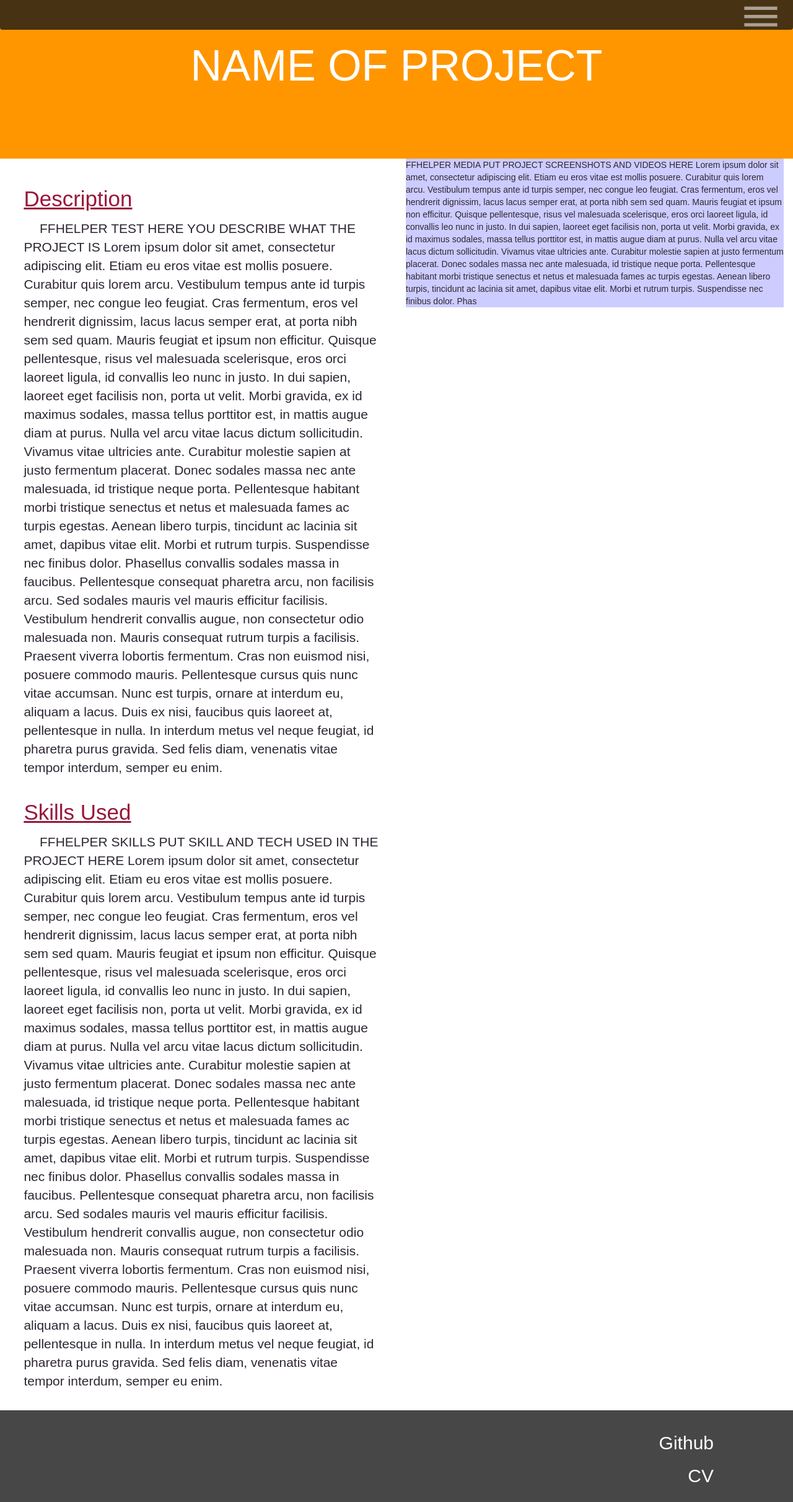
After one commit to BarnettMichael/website, a Django app: page /projects/ffhelper in a window 1280 px wide. The commit adds this page. Shown: the whole page at 62% size. Run offline with Django 3.2, Linux system fonts and the light colour scheme; some libraries are stand-ins or nearby versions.

Commit message:
added views, url, and html files for projects, started building project_template.html

```diff
--- /dev/null
+++ b/website/static/css/projects.css
@@ -0,0 +1,50 @@
+.header {
+    height: 35vh;
+    background-color: rgb(255, 150, 0);
+
+    }
+
+.project_title {
+    text-align: center;
+    position: relative;
+    top: 10vh;
+    font-size 3em;
+    text-decoration: none;
+    font-size: 5em;
+    padding-top: 0px;
+    }
+
+.section_title {
+    color: rgb(153,23,60);
+    font-size: 2.5em;
+    text-decoration: underline;
+    margin-bottom: 1vh;
+    }
+
+.text_column {
+    padding-left: 3vw;
+    padding-right: 2vw;
+    }
+
+.project_description {
+    margin-top: 5vh;
+    margin-bottom: 4vh;
+    }
+
+.project_description_text {
+    text-indent: 2vw;
+    font-size: 1.5em;
+    }
+
+.project_skills {
+    margin-bottom: 4vh;
+    }
+
+.project_skills_text {
+    text-indent: 2vw;
+    font-size: 1.5em;
+    }
+
+.project_media {
+    background-color: rgba(0, 0, 255, 0.2);
+    }
--- a/website/templates/website/index.html
+++ b/website/templates/website/index.html
@@ -6,8 +6,7 @@
 {% block head_title %}Home Page {% endblock %}
 
 {% block navbar %}
-
-<nav class="navbar" xmlns="http://www.w3.org/1999/html">
+<nav class="navbar">
     <div class="nav_menu_button">
         <img class="button_image" src="{% static 'img/menu_dark.png' %}">
     </div>
@@ -107,7 +106,7 @@
         <h1 class="portfolio_section--title">Projects</h1>
         <div class="portfolio_section--content row">
             <div class="portfolio_project col-md-3" id="score_prediction_challenge">
-                <a href="{% url 'rwc_home' %}">
+                <a href="{% url 'project_score_predictor' %}">
                     <div class="project_background"
                          style="background-image: url({% static 'img/score_predictor_splash.png' %})">
                         <div class="project_button">
@@ -120,7 +119,7 @@
                 </a>
             </div>
             <div class="portfolio_project col-md-3" id="ffhelper">
-                <a href="">
+                <a href="{% url 'project_ffhelper' %}">
                     <div class="project_background"
                          style="background-image: url({% static 'img/FFHelperRunning.png' %})">
                         <div class="project_button">
@@ -133,7 +132,7 @@
                 </a>
             </div>
             <div class="portfolio_project col-md-3" id="loot_filter_generator">
-                <a href="">
+                <a href="{% url 'project_lootfilter' %}">
                     <div class="project_background"
                          style="background-image: url({% static 'img/loot_filter_splash.png' %})">
                         <div class="project_button">
--- /dev/null
+++ b/website/templates/website/project_ffhelper.html
@@ -0,0 +1,27 @@
+{% extends "website/project_template.html" %}
+{% load staticfiles %}
+
+
+
+{% block head_title %}Fantasy Football Helper Project{% endblock %}
+
+{% block project_description %}
+FFHELPER TEST
+HERE YOU DESCRIBE WHAT THE PROJECT IS
+Lorem ipsum dolor sit amet, consectetur adipiscing elit. Etiam eu eros vitae est mollis posuere. Curabitur quis lorem arcu. Vestibulum tempus ante id turpis semper, nec congue leo feugiat. Cras fermentum, eros vel hendrerit dignissim, lacus lacus semper erat, at porta nibh sem sed quam. Mauris feugiat et ipsum non efficitur. Quisque pellentesque, risus vel malesuada scelerisque, eros orci laoreet ligula, id convallis leo nunc in justo. In dui sapien, laoreet eget facilisis non, porta ut velit. Morbi gravida, ex id maximus sodales, massa tellus porttitor est, in mattis augue diam at purus. Nulla vel arcu vitae lacus dictum sollicitudin. Vivamus vitae ultricies ante. Curabitur molestie sapien at justo fermentum placerat. Donec sodales massa nec ante malesuada, id tristique neque porta. Pellentesque habitant morbi tristique senectus et netus et malesuada fames ac turpis egestas. Aenean libero turpis, tincidunt ac lacinia sit amet, dapibus vitae elit.
+Morbi et rutrum turpis. Suspendisse nec finibus dolor. Phasellus convallis sodales massa in faucibus. Pellentesque consequat pharetra arcu, non facilisis arcu. Sed sodales mauris vel mauris efficitur facilisis. Vestibulum hendrerit convallis augue, non consectetur odio malesuada non. Mauris consequat rutrum turpis a facilisis. Praesent viverra lobortis fermentum. Cras non euismod nisi, posuere commodo mauris. Pellentesque cursus quis nunc vitae accumsan. Nunc est turpis, ornare at interdum eu, aliquam a lacus. Duis ex nisi, faucibus quis laoreet at, pellentesque in nulla. In interdum metus vel neque feugiat, id pharetra purus gravida. Sed felis diam, venenatis vitae tempor interdum, semper eu enim.
+{% endblock %}
+
+{% block project_skills %}
+FFHELPER SKILLS
+PUT SKILL AND TECH USED IN THE PROJECT HERE
+Lorem ipsum dolor sit amet, consectetur adipiscing elit. Etiam eu eros vitae est mollis posuere. Curabitur quis lorem arcu. Vestibulum tempus ante id turpis semper, nec congue leo feugiat. Cras fermentum, eros vel hendrerit dignissim, lacus lacus semper erat, at porta nibh sem sed quam. Mauris feugiat et ipsum non efficitur. Quisque pellentesque, risus vel malesuada scelerisque, eros orci laoreet ligula, id convallis leo nunc in justo. In dui sapien, laoreet eget facilisis non, porta ut velit. Morbi gravida, ex id maximus sodales, massa tellus porttitor est, in mattis augue diam at purus. Nulla vel arcu vitae lacus dictum sollicitudin. Vivamus vitae ultricies ante. Curabitur molestie sapien at justo fermentum placerat. Donec sodales massa nec ante malesuada, id tristique neque porta. Pellentesque habitant morbi tristique senectus et netus et malesuada fames ac turpis egestas. Aenean libero turpis, tincidunt ac lacinia sit amet, dapibus vitae elit.
+Morbi et rutrum turpis. Suspendisse nec finibus dolor. Phasellus convallis sodales massa in faucibus. Pellentesque consequat pharetra arcu, non facilisis arcu. Sed sodales mauris vel mauris efficitur facilisis. Vestibulum hendrerit convallis augue, non consectetur odio malesuada non. Mauris consequat rutrum turpis a facilisis. Praesent viverra lobortis fermentum. Cras non euismod nisi, posuere commodo mauris. Pellentesque cursus quis nunc vitae accumsan. Nunc est turpis, ornare at interdum eu, aliquam a lacus. Duis ex nisi, faucibus quis laoreet at, pellentesque in nulla. In interdum metus vel neque feugiat, id pharetra purus gravida. Sed felis diam, venenatis vitae tempor interdum, semper eu enim.
+{% endblock %}
+
+{% block project_media %}
+FFHELPER MEDIA
+PUT PROJECT SCREENSHOTS AND VIDEOS HERE
+Lorem ipsum dolor sit amet, consectetur adipiscing elit. Etiam eu eros vitae est mollis posuere. Curabitur quis lorem arcu. Vestibulum tempus ante id turpis semper, nec congue leo feugiat. Cras fermentum, eros vel hendrerit dignissim, lacus lacus semper erat, at porta nibh sem sed quam. Mauris feugiat et ipsum non efficitur. Quisque pellentesque, risus vel malesuada scelerisque, eros orci laoreet ligula, id convallis leo nunc in justo. In dui sapien, laoreet eget facilisis non, porta ut velit. Morbi gravida, ex id maximus sodales, massa tellus porttitor est, in mattis augue diam at purus. Nulla vel arcu vitae lacus dictum sollicitudin. Vivamus vitae ultricies ante. Curabitur molestie sapien at justo fermentum placerat. Donec sodales massa nec ante malesuada, id tristique neque porta. Pellentesque habitant morbi tristique senectus et netus et malesuada fames ac turpis egestas. Aenean libero turpis, tincidunt ac lacinia sit amet, dapibus vitae elit.
+Morbi et rutrum turpis. Suspendisse nec finibus dolor. Phas
+{% endblock %}
--- /dev/null
+++ b/website/templates/website/project_template.html
@@ -0,0 +1,84 @@
+{% extends "website/index.html" %}
+{% load staticfiles %}
+
+
+
+{% block head_title %}Project Test Page {% endblock %}
+
+{% block head_css %}
+<link rel="stylesheet" href="{% static 'css/projects.css' %}" type="text/css">
+{% endblock %}
+
+{% block navbar %}
+<nav class="navbar">
+    <div class="nav_menu_button">
+        <img class="button_image" src="{% static 'img/menu_dark.png' %}">
+    </div>
+    <div class="nav_options">
+        <div class="page_title">
+            <h1>Project</h1>
+        </div></br>
+        <a href="{% url 'home' %}">
+            <div class="nav_option">Portfolio</div>
+        </a>
+        <a href="{% static 'BarnettMichaelCV.pdf' %}">
+            <div class="nav_option">CV</div>
+        </a></br>
+    </div>
+</nav>
+{% endblock %}
+
+{% block content %}
+
+<header class="header">
+    <div class="project_title">
+        {% block content_title %} NAME OF PROJECT {% endblock %}
+    </div>
+</header>
+<div class="container-fluid">
+    <div class="row">
+        <div class="col-md-6 text_column">
+            <section class="project_description">
+                <div class="section_title">Description</div>
+                <div class="project_description_text">
+                {% block project_description %}
+
+                HERE YOU DESCRIBE WHAT THE PROJECT IS
+                Lorem ipsum dolor sit amet, consectetur adipiscing elit. Etiam eu eros vitae est mollis posuere. Curabitur quis lorem arcu. Vestibulum tempus ante id turpis semper, nec congue leo feugiat. Cras fermentum, eros vel hendrerit dignissim, lacus lacus semper erat, at porta nibh sem sed quam. Mauris feugiat et ipsum non efficitur. Quisque pellentesque, risus vel malesuada scelerisque, eros orci laoreet ligula, id convallis leo nunc in justo. In dui sapien, laoreet eget facilisis non, porta ut velit. Morbi gravida, ex id maximus sodales, massa tellus porttitor est, in mattis augue diam at purus. Nulla vel arcu vitae lacus dictum sollicitudin. Vivamus vitae ultricies ante. Curabitur molestie sapien at justo fermentum placerat. Donec sodales massa nec ante malesuada, id tristique neque porta. Pellentesque habitant morbi tristique senectus et netus et malesuada fames ac turpis egestas. Aenean libero turpis, tincidunt ac lacinia sit amet, dapibus vitae elit.
+                Morbi et rutrum turpis. Suspendisse nec finibus dolor. Phasellus convallis sodales massa in faucibus. Pellentesque consequat pharetra arcu, non facilisis arcu. Sed sodales mauris vel mauris efficitur facilisis. Vestibulum hendrerit convallis augue, non consectetur odio malesuada non. Mauris consequat rutrum turpis a facilisis. Praesent viverra lobortis fermentum. Cras non euismod nisi, posuere commodo mauris. Pellentesque cursus quis nunc vitae accumsan. Nunc est turpis, ornare at interdum eu, aliquam a lacus. Duis ex nisi, faucibus quis laoreet at, pellentesque in nulla. In interdum metus vel neque feugiat, id pharetra purus gravida. Sed felis diam, venenatis vitae tempor interdum, semper eu enim.
+
+                {% endblock %}
+                </div>
+
+            </section>
+
+            <section class="project_skills">
+                <div class="section_title">Skills Used</div>
+                <div class="project_skills_text">
+                {% block project_skills %}
+
+                PUT SKILL AND TECH USED IN THE PROJECT HERE
+                Lorem ipsum dolor sit amet, consectetur adipiscing elit. Etiam eu eros vitae est mollis posuere. Curabitur quis lorem arcu. Vestibulum tempus ante id turpis semper, nec congue leo feugiat. Cras fermentum, eros vel hendrerit dignissim, lacus lacus semper erat, at porta nibh sem sed quam. Mauris feugiat et ipsum non efficitur. Quisque pellentesque, risus vel malesuada scelerisque, eros orci laoreet ligula, id convallis leo nunc in justo. In dui sapien, laoreet eget facilisis non, porta ut velit. Morbi gravida, ex id maximus sodales, massa tellus porttitor est, in mattis augue diam at purus. Nulla vel arcu vitae lacus dictum sollicitudin. Vivamus vitae ultricies ante. Curabitur molestie sapien at justo fermentum placerat. Donec sodales massa nec ante malesuada, id tristique neque porta. Pellentesque habitant morbi tristique senectus et netus et malesuada fames ac turpis egestas. Aenean libero turpis, tincidunt ac lacinia sit amet, dapibus vitae elit.
+                Morbi et rutrum turpis. Suspendisse nec finibus dolor. Phasellus convallis sodales massa in faucibus. Pellentesque consequat pharetra arcu, non facilisis arcu. Sed sodales mauris vel mauris efficitur facilisis. Vestibulum hendrerit convallis augue, non consectetur odio malesuada non. Mauris consequat rutrum turpis a facilisis. Praesent viverra lobortis fermentum. Cras non euismod nisi, posuere commodo mauris. Pellentesque cursus quis nunc vitae accumsan. Nunc est turpis, ornare at interdum eu, aliquam a lacus. Duis ex nisi, faucibus quis laoreet at, pellentesque in nulla. In interdum metus vel neque feugiat, id pharetra purus gravida. Sed felis diam, venenatis vitae tempor interdum, semper eu enim.
+
+                {% endblock %}
+                    </div>
+            </section>
+        </div>
+        <div class="col-md-6 media_column">
+            <section class="project_media">
+                {% block project_media %}
+
+                PUT PROJECT SCREENSHOTS AND VIDEOS HERE
+
+                Lorem ipsum dolor sit amet, consectetur adipiscing elit. Etiam eu eros vitae est mollis posuere. Curabitur quis lorem arcu. Vestibulum tempus ante id turpis semper, nec congue leo feugiat. Cras fermentum, eros vel hendrerit dignissim, lacus lacus semper erat, at porta nibh sem sed quam. Mauris feugiat et ipsum non efficitur. Quisque pellentesque, risus vel malesuada scelerisque, eros orci laoreet ligula, id convallis leo nunc in justo. In dui sapien, laoreet eget facilisis non, porta ut velit. Morbi gravida, ex id maximus sodales, massa tellus porttitor est, in mattis augue diam at purus. Nulla vel arcu vitae lacus dictum sollicitudin. Vivamus vitae ultricies ante. Curabitur molestie sapien at justo fermentum placerat. Donec sodales massa nec ante malesuada, id tristique neque porta. Pellentesque habitant morbi tristique senectus et netus et malesuada fames ac turpis egestas. Aenean libero turpis, tincidunt ac lacinia sit amet, dapibus vitae elit.
+                Morbi et rutrum turpis. Suspendisse nec finibus dolor. Phas
+
+                {% endblock %}
+
+            </section>
+        </div>
+    </div>
+</div>
+
+{% endblock %}
--- a/website/urls.py
+++ b/website/urls.py
@@ -22,6 +22,10 @@ from . import views
 urlpatterns = [
     url(r'^rwc', include('rwc.urls')),
     url(r'^$', views.home, name='home'),
+    url(r'^project_test/?$', views.project_test, name='project_test'),
+    url(r'^projects/score_predictor/?$', views.project_score_predictor, name='project_score_predictor'),
+    url(r'^projects/ffhelper/?$', views.project_ffhelper, name='project_ffhelper'),
+    url(r'^projects/lootfilter/?$', views.project_lootfilter, name='project_lootfilter'),
     url(r'^accounts/login/$', auth_views.login, name='login'),
     url(r'^accounts/logout/$', views.user_logout, name='logout'),
     url(r'^admin/', include(admin.site.urls)),
--- a/website/views.py
+++ b/website/views.py
@@ -13,6 +13,18 @@ def home(request):
                                                   }
                   )
 
+def project_test(request):
+    return render(request, "website/project_template.html", {})
+
+def project_score_predictor(request):
+    return render(request, "website/project_score_predictor.html", {})
+
+def project_ffhelper(request):
+    return render(request, "website/project_ffhelper.html", {})
+
+def project_lootfilter(request):
+    return render(request, "website/project_lootfilter.html", {})
+
 def user_logout(request):
     logout(request)
     return render(request, "registration/logout.html", {})
```
Also changed, not shown: website/templates/website/project_lootfilter.html (added, +27 -0 lines), website/templates/website/project_score_predictor.html (added, +27 -0 lines).
